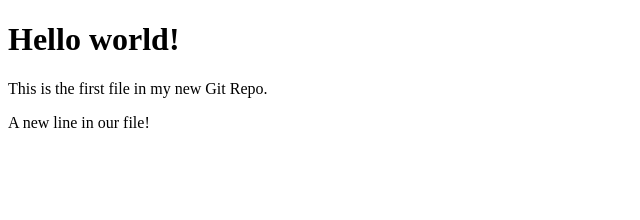
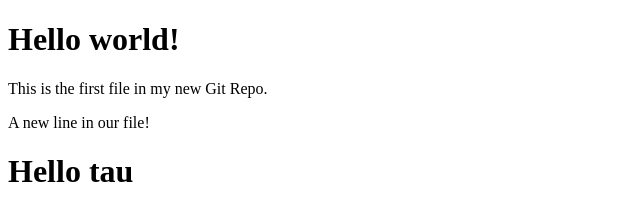
Before and after one commit to tauchipurura/hello-world, a plain HTML site: page index.html in a window 1280 px wide. Shown: the whole page, without its empty margins (0-640 px from the left). Drawn offline with Linux system fonts and the light colour scheme.

Commit message:
Update index.html - updated

```diff
--- a/index.html
+++ b/index.html
@@ -10,5 +10,7 @@
     <h1>Hello world!</h1>
 <p>This is the first file in my new Git Repo.</p>
 <p>A new line in our file!</p>
+     <h1>Hello tau</h1>
+
 </body>
 </html>
```
